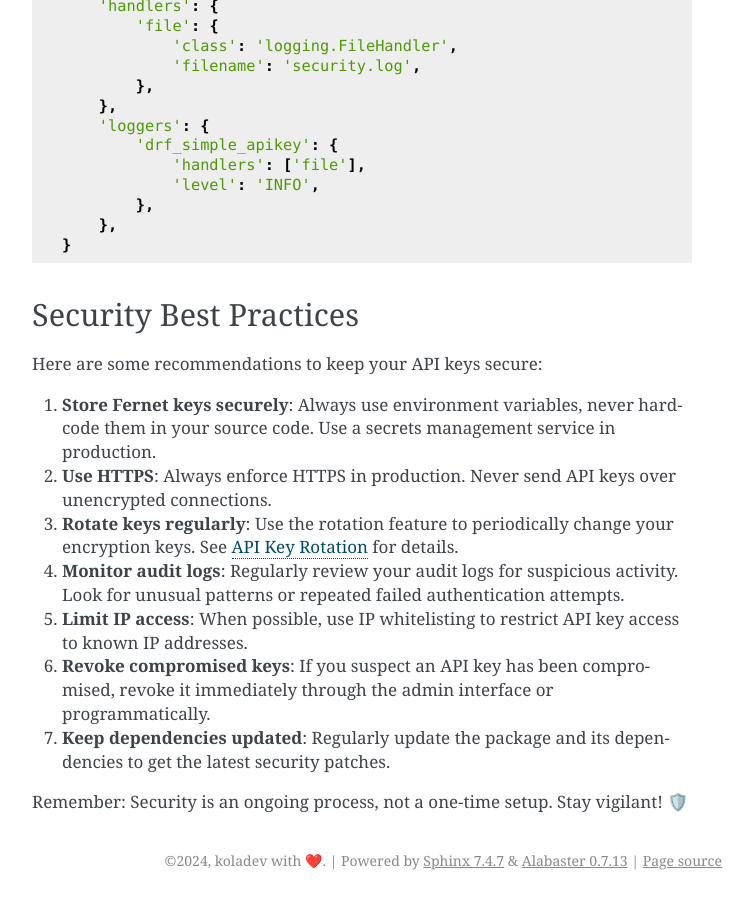
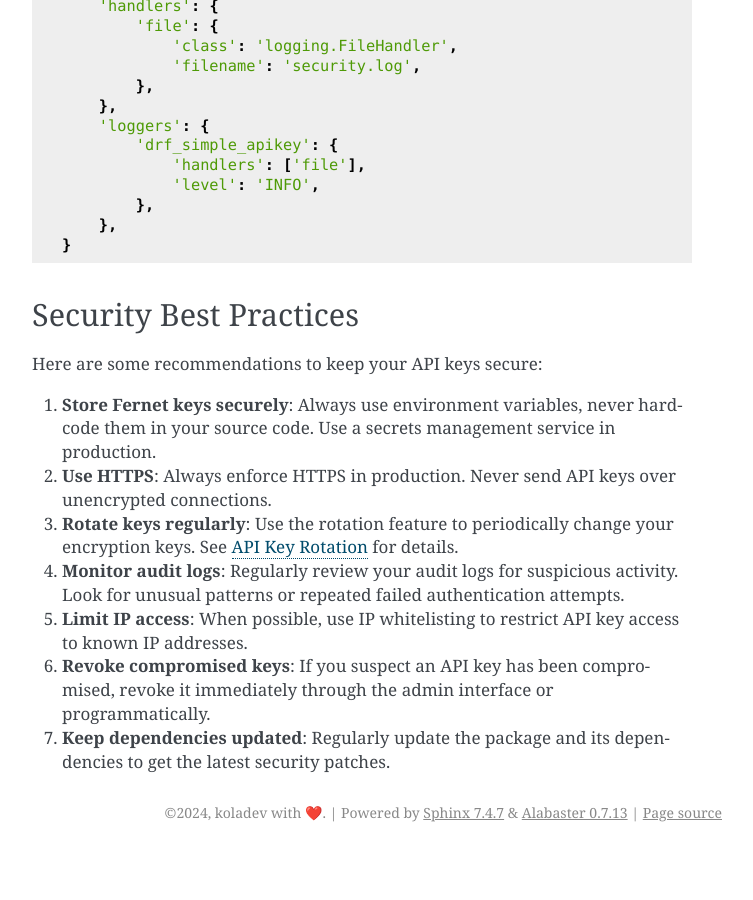
Before and after one commit to koladev32/drf-simple-apikey, a Sphinx documentation site: the page built from docs/security.rst, in a window 1280 px wide and 900 px high, scrolled down 3109 px. Shown: the whole window, without its empty margins (388-1141 px from the left). Built offline with Sphinx 7.4.7, drawn with Linux system fonts in a browser that asks for light colours; after the commit the page ends 3961 px from its top, so only the background shows below that.

Commit message:
minor fixes

```diff
--- a/docs/security.rst
+++ b/docs/security.rst
@@ -184,5 +184,3 @@ Here are some recommendations to keep your API keys secure:
 
 7. **Keep dependencies updated**: Regularly update the package and its dependencies
    to get the latest security patches.
-
-Remember: Security is an ongoing process, not a one-time setup. Stay vigilant! 🛡️
```
